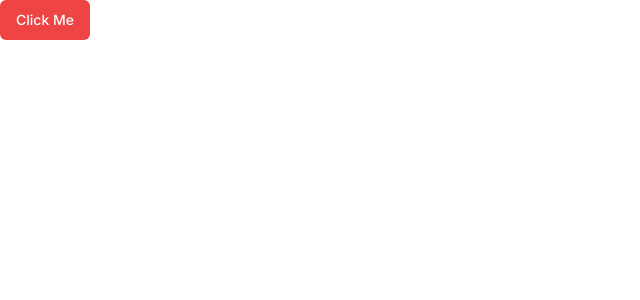
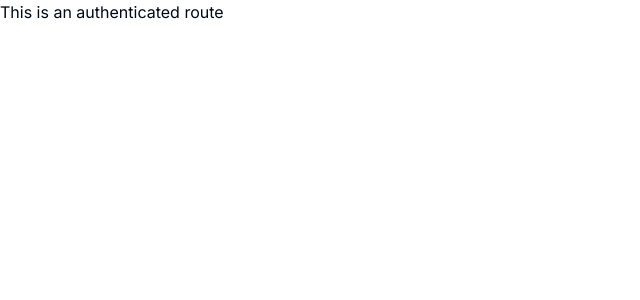
Before and after one commit to GiorgiUbiria/finance-management-platform, a Next.js app: page / in a window 1280 px wide. Shown: the top 300 px of the page, without its empty margins (0-640 px from the left). Built offline with nearby package versions, Linux system fonts and the light colour scheme.

Commit message:
Add - Authentication layer using Clerk. Route group separation for auth and dashboard

```diff
--- /dev/null
+++ b/app/(auth)/sign-in/[[...sign-in]]/page.tsx
@@ -0,0 +1,5 @@
+import { SignIn } from "@clerk/nextjs";
+
+export default function Page() {
+  return <SignIn path="/sign-in" />;
+}
--- /dev/null
+++ b/app/(auth)/sign-up/[[...sign-up]]/page.tsx
@@ -0,0 +1,5 @@
+import { SignUp } from "@clerk/nextjs";
+
+export default function Page() {
+  return <SignUp path="sign-up" />;
+}
--- /dev/null
+++ b/app/(dashboard)/page.tsx
@@ -0,0 +1,7 @@
+export default function Home() {
+  return (
+    <p>
+      This is an authenticated route
+    </p>
+  );
+}
--- a/app/layout.tsx
+++ b/app/layout.tsx
@@ -1,4 +1,5 @@
 import type { Metadata } from "next";
+import { ClerkProvider } from "@clerk/nextjs";
 import { Inter } from "next/font/google";
 import "./globals.css";
 
@@ -15,8 +16,10 @@ export default function RootLayout({
   children: React.ReactNode;
 }>) {
   return (
-    <html lang="en">
-      <body className={inter.className}>{children}</body>
-    </html>
+    <ClerkProvider>
+      <html lang="en">
+        <body className={inter.className}>{children}</body>
+      </html>
+    </ClerkProvider>
   );
 }
--- a/app/page.tsx
+++ /dev/null
@@ -1,7 +0,0 @@
-import { Button } from "@/components/ui/button";
-
-export default function Home() {
-  return (
-    <Button variant="destructive"> Click Me </Button>
-  );
-}
--- a/package.json
+++ b/package.json
@@ -9,6 +9,7 @@
     "lint": "next lint"
   },
   "dependencies": {
+    "@clerk/nextjs": "^5.1.6",
     "@radix-ui/react-slot": "^1.1.0",
     "class-variance-authority": "^0.7.0",
     "clsx": "^2.1.1",
```
Also changed, not shown: middleware.ts (added, +7 -0 lines), 1 other file (tests, documents, lock files or other folders).
